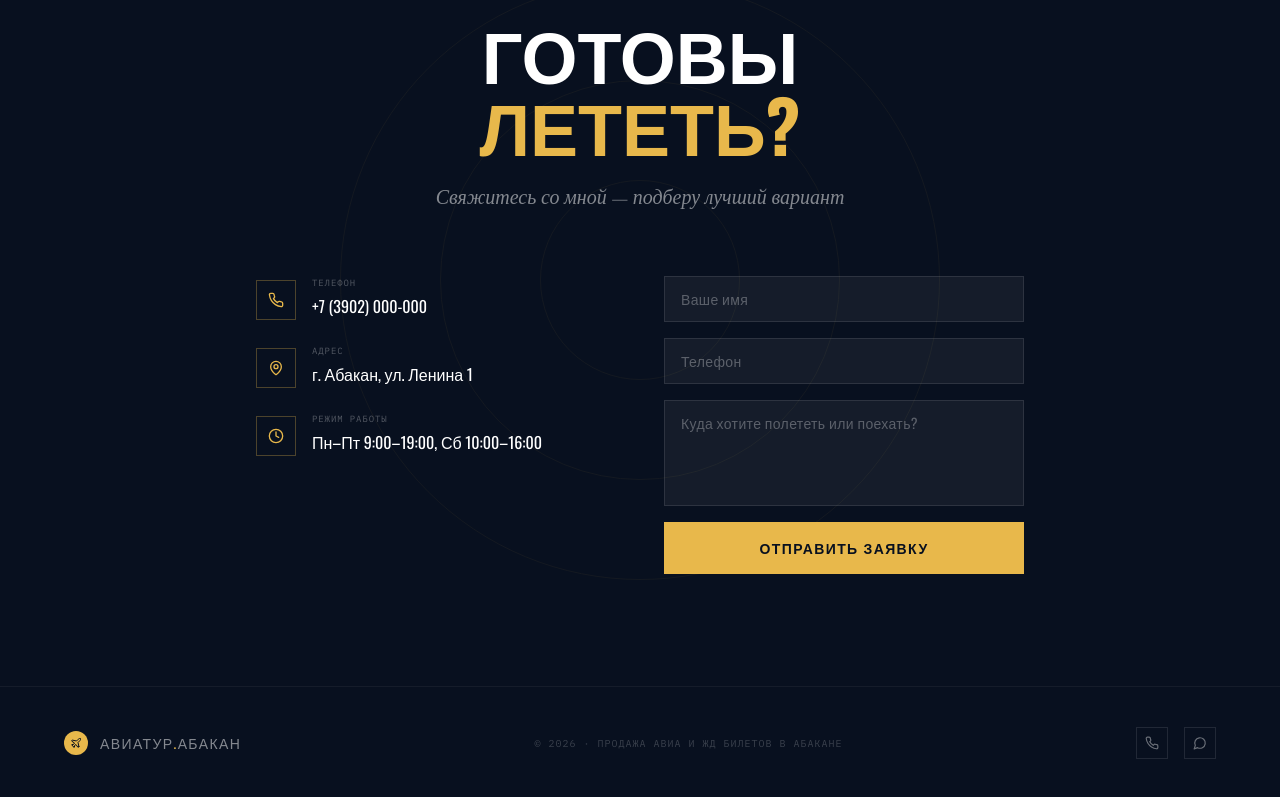
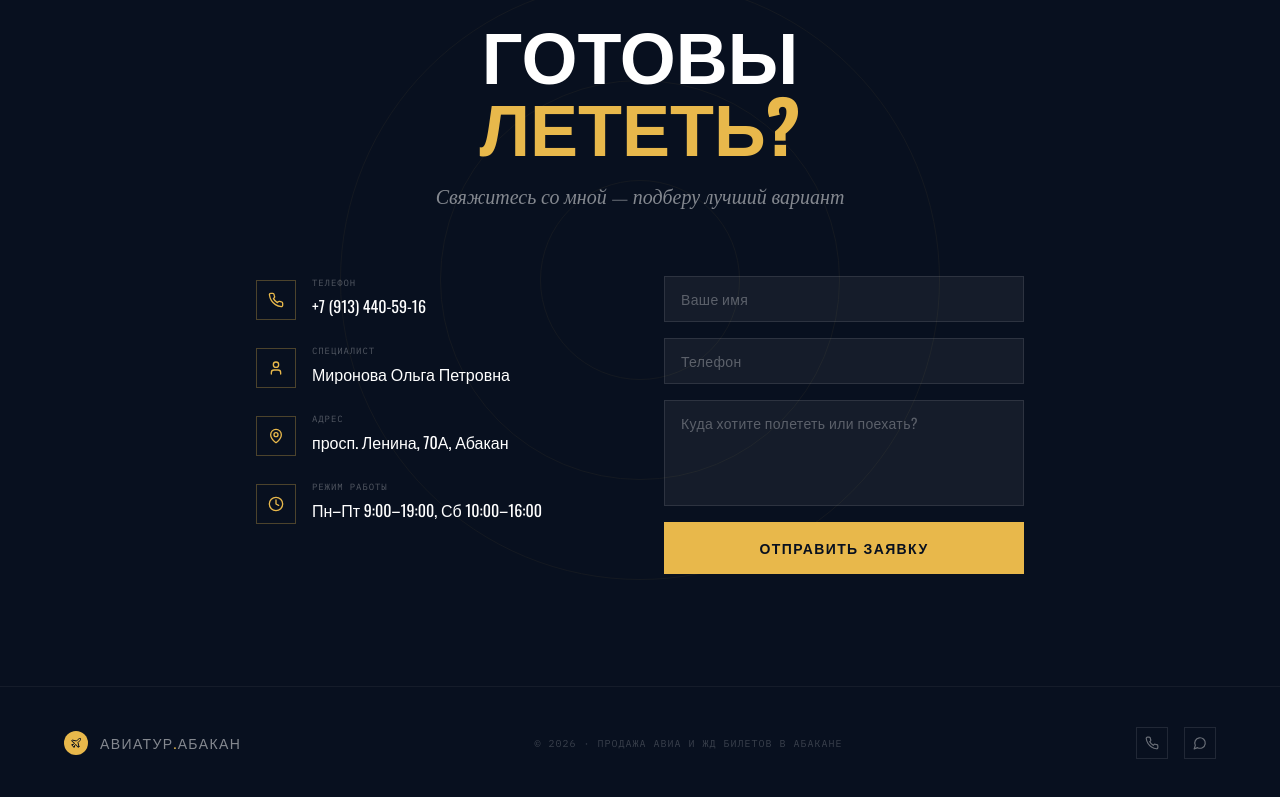
Before and after one commit to pr-poehali-dev/beautiful-landing-page, a React (Vite) app: page / in a window 1280 px wide. Shown: the part 3861-4658 px from the top of the page. Built offline with nearby package versions, Linux system fonts and the light colour scheme.

Commit message:
fix: обновить телефон Миронова О.П.

```diff
--- a/src/pages/Index.tsx
+++ b/src/pages/Index.tsx
@@ -355,8 +355,9 @@ export default function Index() {
             <AnimSection>
               <div className="flex flex-col gap-6">
                 {[
-                  { icon: "Phone", label: "Телефон", value: "+7 (3902) 000-000" },
-                  { icon: "MapPin", label: "Адрес", value: "г. Абакан, ул. Ленина 1" },
+                  { icon: "Phone", label: "Телефон", value: "+7 (913) 440-59-16" },
+                  { icon: "User", label: "Специалист", value: "Миронова Ольга Петровна" },
+                  { icon: "MapPin", label: "Адрес", value: "просп. Ленина, 70А, Абакан" },
                   { icon: "Clock", label: "Режим работы", value: "Пн–Пт 9:00–19:00, Сб 10:00–16:00" },
                 ].map(c => (
                   <div key={c.label} className="flex items-start gap-4 group cursor-pointer">
```
